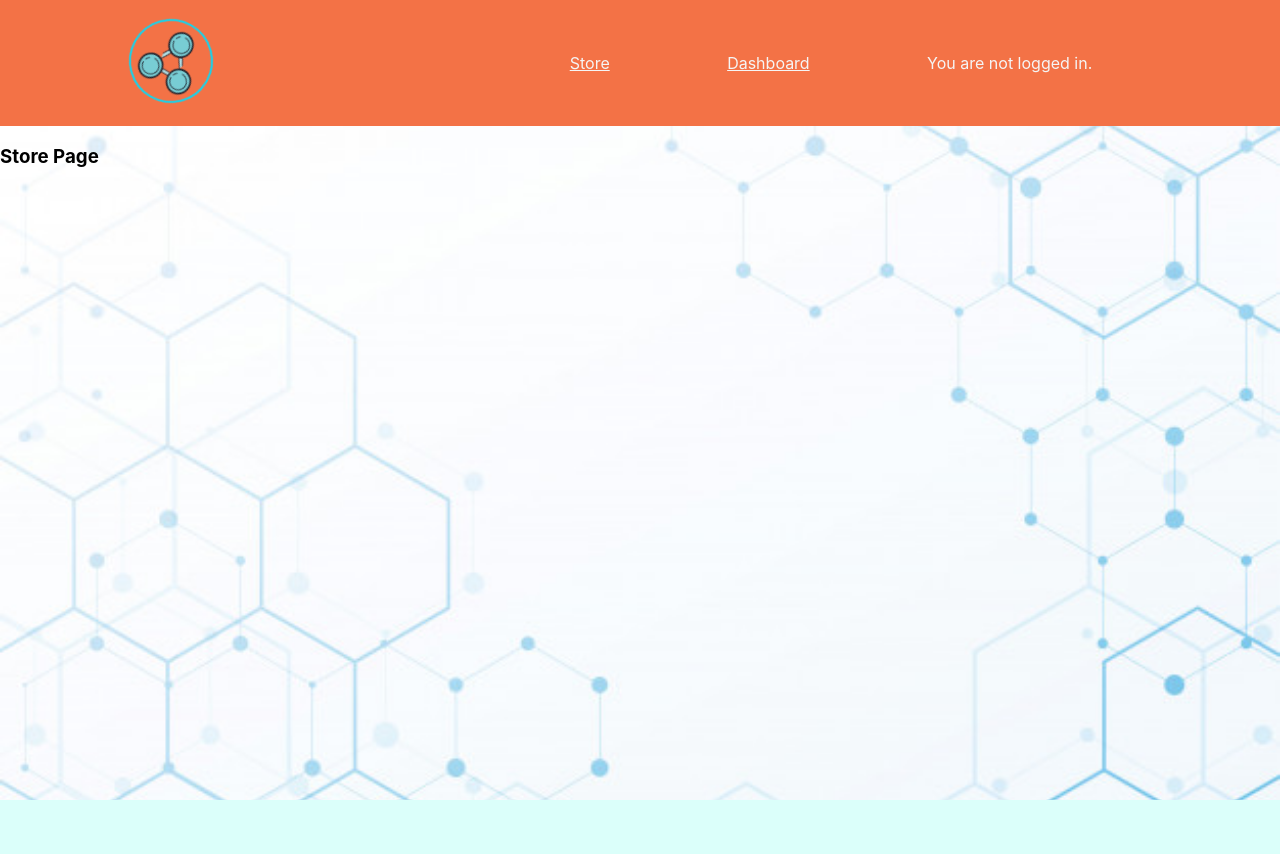
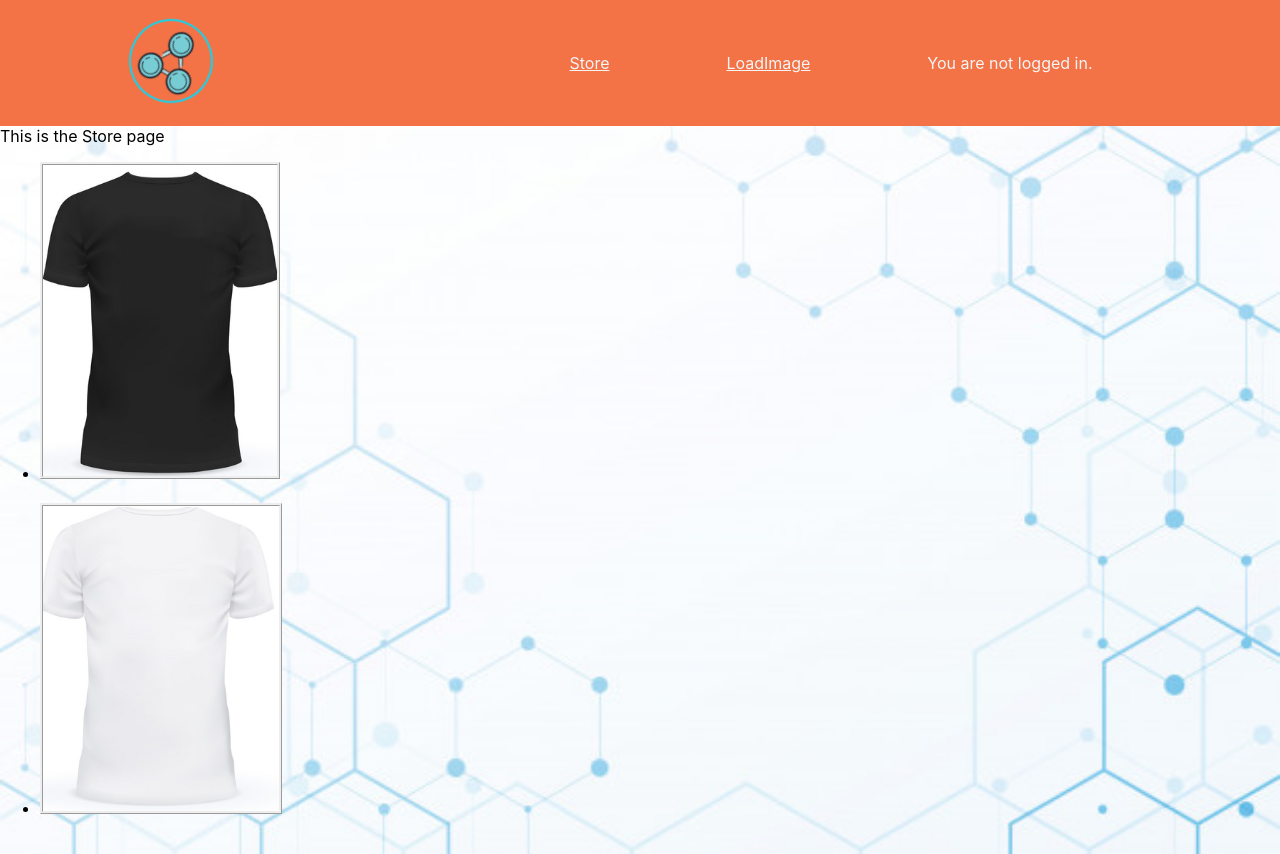
Before and after one commit to scfulton/YourSwagHere, a React (Create React App) app: page /store in a window 1280 px wide. Before the commit the page ends 800 px from the top, so only its background shows below. Built offline with nearby package versions, Linux system fonts and the light colour scheme.

Commit message:
adding store pages

```diff
--- a/src/components/ImageUpload.js
+++ b/src/components/ImageUpload.js
@@ -31,8 +31,8 @@ class ImageUpload extends React.Component {
         ev.preventDefault();
 
         // https://your-swag-here.herokuapp.com/
-        fetch("https://your-swag-here.herokuapp.com/image/uploadbase/", {
-            // await fetch("http://localhost:3003/image/uploadbase/", {
+        // fetch("https://your-swag-here.herokuapp.com/image/uploadbase/", {
+        await fetch("http://localhost:3003/image/uploadbase/", {
             method: "POST",
             headers: {
                 Accept: "application/json",
@@ -47,58 +47,13 @@ class ImageUpload extends React.Component {
                 this.afterUpload();
             }, 8000)
         );
-        // // promise.all version
-        // async handleUploadImage(ev) {
-        //     ev.preventDefault();
-        //     await Promise.all([
-        //         // https://your-swag-here.herokuapp.com/
-        //         // fetch("https://your-swag-here.herokuapp.com/image/uploadbase/", {
-        //         fetch("http://localhost:3003/image/uploadbase/", {
-        //             method: "POST",
-        //             headers: {
-        //                 Accept: "application/json",
-        //                 "Content-Type": "application/json"
-        //             },
-        //             body: JSON.stringify({
-        //                 companyName: this.fileName.value,
-        //                 imageBase64: this.state.files.base64.toString()
-        //             })
-        //         }),
-        //         setTimeout(() => {
-        //             this.afterUpload();
-        //         }, 5000)
-        //     ]);
-        // .then(setTimeout(10000))
-        // .then(this.afterUpload());
-
-        // .then(response => {
-        //     setTimeout(3000);
-        //     let queryString =
-        //         "http://localhost:3003/image/findOne/" + this.fileName.value;
-        //     fetch(queryString, {
-        //         method: "GET",
-        //         headers: {
-        //             Accept: "application/json",
-        //             "Content-Type": "application/json"
-        //         }
-        //     })
-        //         .then(response => {
-        //             return response.json();
-        //         })
-        //         .then(body => {
-        //             this.setState({
-        //                 // imageURL: atob(this.state.unEncFile)
-        //                 imageURL: body.base64.toString("base64")
-        //             });
-        //         });
-        // });
     }
     async afterUpload() {
         // ev.preventDefault();
 
         let queryString =
-            // "http://localhost:3003/image/findOne/" +
-            "https://your-swag-here.herokuapp.com/image/findOne/" +
+            "http://localhost:3003/image/findOne/" +
+            // "https://your-swag-here.herokuapp.com/image/findOne/" +
             this.fileName.value;
         // console.log("query str: " + queryString);
 
@@ -132,52 +87,12 @@ class ImageUpload extends React.Component {
             });
     }
 
-    // //Promise.all version
-    // async afterUpload() {
-    //     // ev.preventDefault();
-
-    //     let queryString =
-    //         "http://localhost:3003/image/findOne/" +
-    //         // "https://your-swag-here.herokuapp.com/image/findOne/" +
-    //         this.fileName.value;
-    //     console.log("query str: " + queryString);
-
-    //     // await setTimeout(console.log(this.fileName.value), 8000)
-    //     // console.log(this.fileName.value);
-    //     await Promise.all([
-    //         fetch(
-    //             queryString,
-    //             {
-    //                 method: "GET",
-    //                 headers: {
-    //                     Accept: "application/json",
-    //                     "Content-Type": "application/json"
-    //                 }
-    //             },
-    //             console.log("in fetch")
-    //         ),
-    //         response => {
-    //             console.log("in then resp");
-    //             return response.json();
-    //         },
-    //         body => {
-    //             // console.log(body[0].imageBase64.toString());
-
-    //             this.setState({
-    //                 // imageURL: atob(this.state.unEncFile)
-    //                 imageURL: body[0].imageBase64.toString()
-    //             });
-    //             console.log("in then body");
-    //         }
-    //     ]);
-    // }
-
     render() {
         return (
             <form onSubmit={this.handleUploadImage}>
                 <div>
                     <FileBase
-                        type="file"
+                        type='file'
                         multiple={false}
                         onDone={this.getFiles.bind(this)}
                     />
@@ -185,15 +100,15 @@ class ImageUpload extends React.Component {
                         ref={ref => {
                             this.fileName = ref;
                         }}
-                        type="text"
-                        placeholder="Enter Company name"
+                        type='text'
+                        placeholder='Enter Company name'
                     />
                 </div>
                 <br />
                 <div>
                     <button>Upload</button>
                 </div>
-                <img src={this.state.imageURL} alt="img" />
+                <img src={this.state.imageURL} alt='img' />
             </form>
         );
     }
--- a/src/components/NavigationBar.js
+++ b/src/components/NavigationBar.js
@@ -1,5 +1,6 @@
 import React from "react";
 import Dashboard from "./Dashboard";
+import StorePage from "./StorePage";
 import "../styleSheets/NavigationBar.css";
 import {
     BrowserRouter as Router,
@@ -15,40 +16,41 @@ function NavigationBar(props) {
     return (
         <Router>
             <div>
-                <nav className="nav_bar">
+                <nav className='nav_bar'>
                     <h3>
                         <img
-                            className="App-logo"
-                            src="logoImg2.png"
-                            alt="logo here"
+                            className='App-logo'
+                            src='logoImg2.png'
+                            alt='logo here'
                         />
                     </h3>
-                    <ul className="nav_links">
+                    <ul className='nav_links'>
                         <li>
-                            <Link to="/store" className="link_text">
+                            <Link to='/store' className='link_text'>
                                 Store
                             </Link>
                         </li>
                         <li>
-                            <Link to="/protected" className="link_text">
-                                Dashboard
+                            <Link to='/loadImage' className='link_text'>
+                                LoadImage
                             </Link>
                         </li>
                         <li>
-                            <AuthButton className="link_text" />
+                            <AuthButton className='link_text' />
                         </li>
                     </ul>
                 </nav>
 
                 <Switch>
-                    <Route path="/store">
-                        <PublicPage />
+                    <Route path='/store'>
+                        <StorePage />
+                        {/* <PublicPage /> */}
                     </Route>
-                    <Route path="/login">
+                    <Route path='/login'>
                         {/* <LoginWindow /> */}
                         <LoginPage />
                     </Route>
-                    <PrivateRoute path="/protected">
+                    <PrivateRoute path='/loadImage'>
                         <Dashboard />
                     </PrivateRoute>
                 </Switch>
--- /dev/null
+++ b/src/components/StoreCard.js
@@ -0,0 +1,10 @@
+import React from "react";
+import "../styleSheets/StoreCard.css";
+
+export default function StoreCard(props) {
+    return (
+        <div>
+            <img className='Store_Card' src={props.children} alt='item image' />
+        </div>
+    );
+}
--- /dev/null
+++ b/src/components/StorePage.js
@@ -0,0 +1,38 @@
+import React from "react";
+import ImageUpload from "./ImageUpload";
+import StoreCard from "./StoreCard";
+import blackShirt from "../shopImages/blackshirt.PNG";
+import whiteShirt from "../shopImages/whiteshirt.PNG";
+// import UpLoadWindow from "./UploadWindow";
+
+var list = [];
+let populatedList = [];
+list.push(blackShirt);
+list.push(whiteShirt);
+function StorePage(props) {
+    // for (let key in list){
+    //     populatedList
+    // }
+
+    return (
+        <div>
+            <div>This is the Store page</div>
+            <ul>
+                {list.map((item, i) => {
+                    return (
+                        <li key={i}>
+                            <div>
+                                <StoreCard>{item}</StoreCard>
+                                <br />
+                                {/* <img src= alt='shirt' /> */}
+                            </div>
+                        </li>
+                    );
+                })}
+            </ul>
+            {/* <img src={blackShirt} /> */}
+        </div>
+    );
+}
+
+export default StorePage;
--- /dev/null
+++ b/src/styleSheets/StoreCard.css
@@ -0,0 +1,11 @@
+.List_Image {
+    float: left;
+    height: 3rem;
+    width: 3rem;
+}
+
+.Store_Card {
+    max-width: 30%;
+    height: auto;
+    border-style: ridge;
+}
```
Also changed, not shown: src/shopImages/blackshirt.PNG (added), src/shopImages/whiteshirt.PNG (added).
